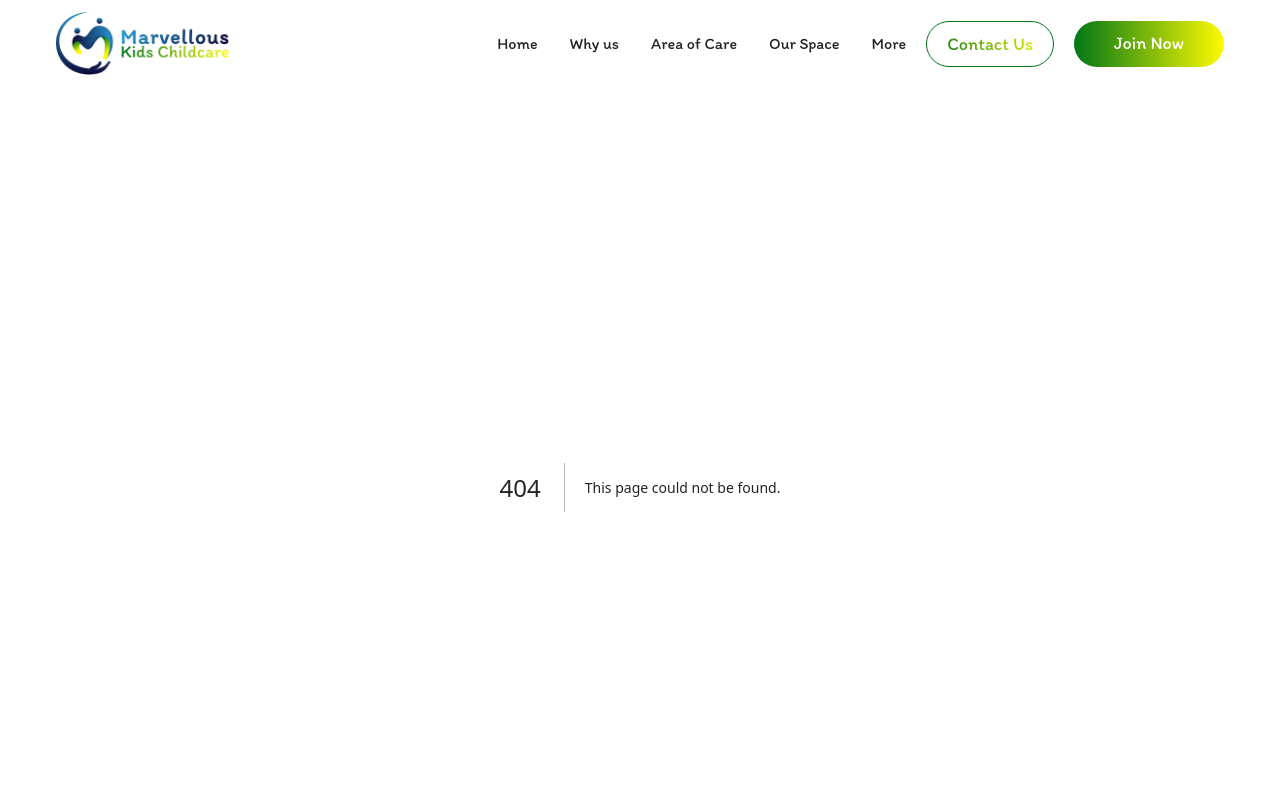
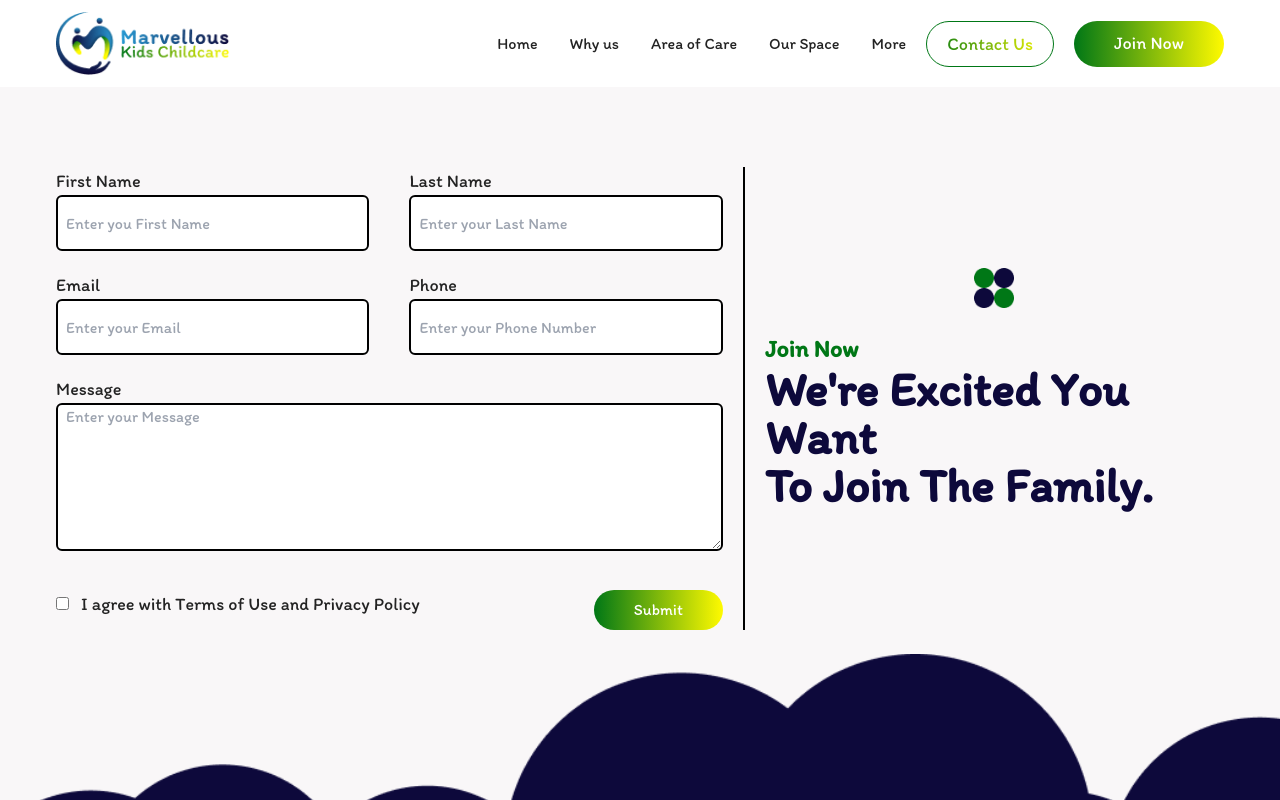
Before and after one commit to cycodedconcept/marvellouskids-ui, a Next.js app: page /get-started in a window 1280 px wide. Before the commit this address had no page. Shown: the top 800 px of the page. Built offline with nearby package versions, Linux system fonts and the light colour scheme.

Commit message:
Add GetStarted component with form for user registration

```diff
--- /dev/null
+++ b/app/get-started/page.tsx
@@ -0,0 +1,106 @@
+import Image from "next/image";
+
+const GetStarted = () => {
+	return (
+		<section className="bg-[#F9F7F8] md:px-14 px-5 py-20 flex lg:flex-row-reverse flex-col gap-y-10 gap-x-5">
+			<div className="lg:w-[40%] w-full flex flex-col lg:pt-24">
+				<Image
+					className="self-center mb-5"
+					src="/assets/circle-design.png"
+					alt="Circle Design"
+					width={50}
+					height={50}
+				/>
+				<div>
+					<h4 className="lg:text-2xl text-lg text-primary font-semibold">Join Now</h4>
+					<h1 className="lg:text-5xl text-4xl font-extrabold text-darkBlue">
+						We&apos;re Excited You Want <br /> To Join The Family.
+					</h1>
+				</div>
+			</div>
+
+			<form className="lg:w-[60%] w-full flex flex-col space-y-5 lg:border-r-2 lg:pr-5 lg:border-r-black">
+				<div className="flex justify-between lg:space-x-10 space-x-2">
+					<div className="flex flex-col w-full">
+						<label htmlFor="firstname" className="text-lg">
+							First Name
+						</label>
+						<input
+							type="text"
+							id="firstname"
+							placeholder="Enter you First Name"
+							className="h-14 px-2 border-2 border-black rounded-md bg-white w-full"
+						/>
+					</div>
+					<div className="flex flex-col w-full">
+						<label htmlFor="lastname" className="text-lg">
+							Last Name
+						</label>
+						<input
+							type="text"
+							id="lastname"
+							placeholder="Enter your Last Name"
+							className="h-14 px-2 border-2 border-black rounded-md bg-white w-full"
+						/>
+					</div>
+				</div>
+
+				<div className="flex justify-between lg:space-x-10 space-x-2">
+					<div className="flex flex-col w-full">
+						<label htmlFor="email" className="text-lg">
+							Email
+						</label>
+						<input
+							type="email"
+							id="email"
+							placeholder="Enter your Email"
+							className="h-14 px-2 border-2 border-black rounded-md bg-white w-full"
+						/>
+					</div>
+					<div className="flex flex-col w-full">
+						<label htmlFor="phone" className="text-lg">
+							Phone
+						</label>
+						<input
+							type="tel"
+							id="phone"
+							placeholder="Enter your Phone Number"
+							className="h-14 px-2 border-2 border-black rounded-md bg-white w-full"
+						/>
+					</div>
+				</div>
+
+				<div>
+					<label htmlFor="message" className="text-lg">
+						Message
+					</label>
+					<textarea
+						className="px-2 border-2 border-black rounded-md bg-white w-full"
+						id="message"
+						placeholder="Enter your Message"
+						cols={30}
+						rows={6}
+					/>
+				</div>
+
+				<div className="flex sm:flex-row flex-col sm:items-center justify-between space-y-3">
+					<div>
+						<input type="checkbox" id="terms" className="accent-primary" />
+						<label htmlFor="terms" className="text-lg ml-3">
+							I agree with Terms of Use and Privacy Policy
+						</label>
+					</div>
+
+					<button
+						type="submit"
+						className="text-white py-2 px-10 rounded-full bg-gradient-to-r from-primary to-lemon self-start"
+					>
+						Submit
+					</button>
+				</div>
+			</form>
+		</section>
+	);
+};
+
+export default GetStarted;
```
